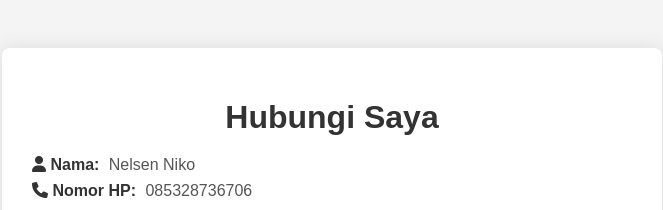
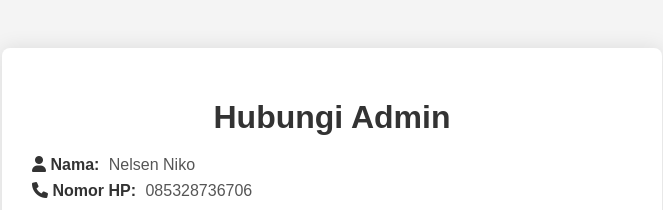
Before and after one commit to nelsenpro/kontak, a plain HTML site: page index.html in a window 1280 px wide. Shown: the part 220-430 px from the top of the page, without its empty margins (308-971 px from the left). Drawn offline with Linux system fonts and the light colour scheme.

Commit message:
Update index.html

```diff
--- a/index.html
+++ b/index.html
@@ -73,7 +73,7 @@
 </head>
 <body>
     <div class="container">
-        <h1>Hubungi Saya</h1>
+        <h1>Hubungi Admin</h1>
         <div class="contact-info">
             <p><strong ><i class="fa fa-user"></i> Nama:</strong> Nelsen Niko</p>
             <p><strong ><i class="fa fa-phone"></i> Nomor HP:</strong> 085328736706</p>
```
